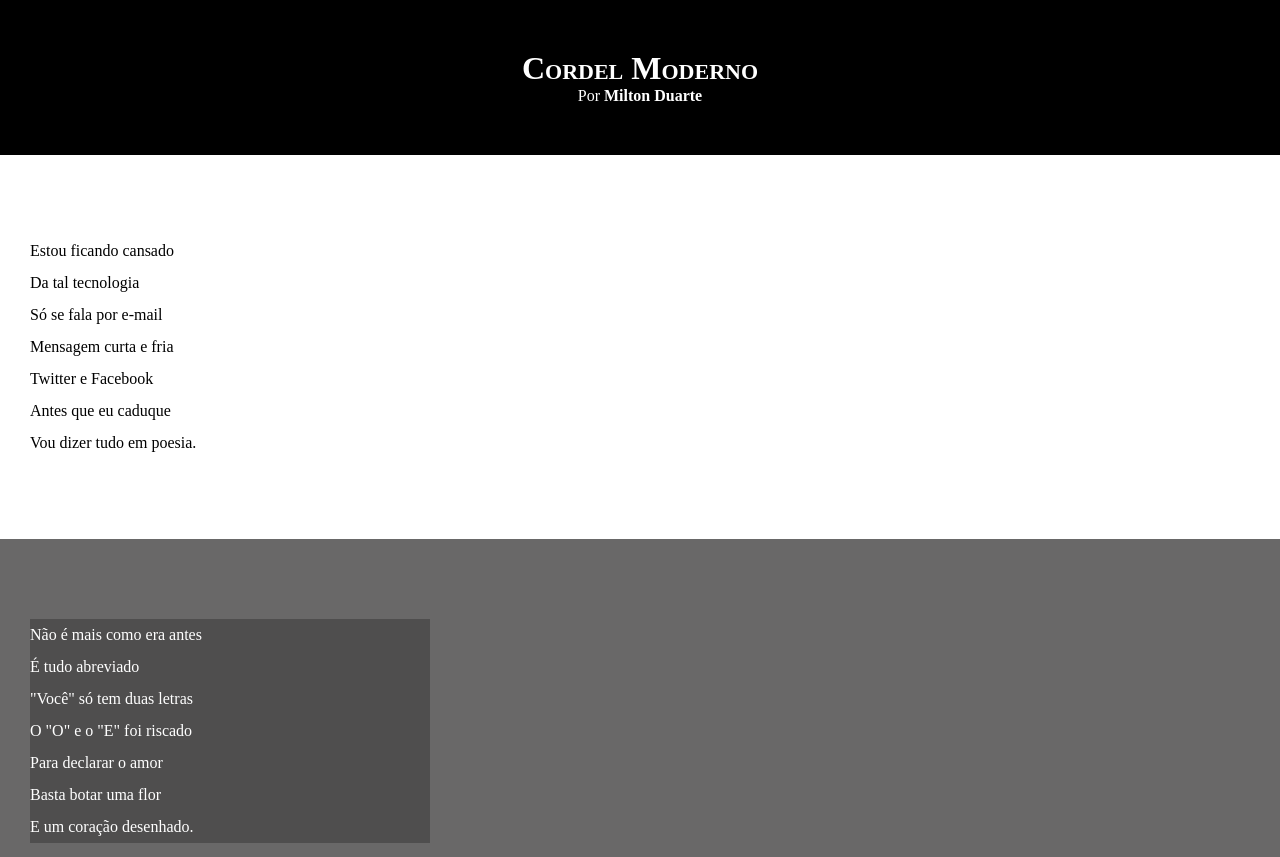
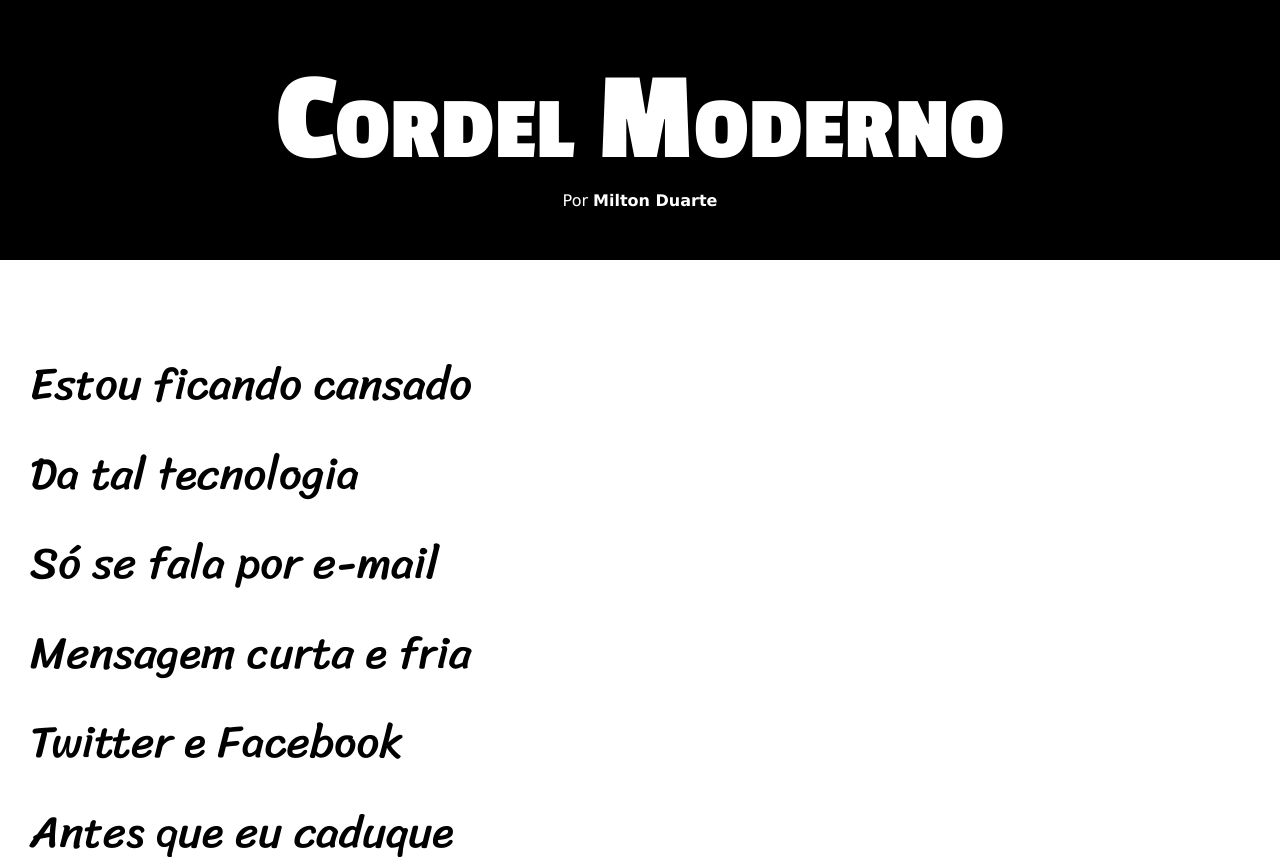
Before and after one commit to musoriano/HTML-CSS, a plain HTML site: page desafios/d012/index.html in a window 1280 px wide. Shown: the top 857 px of the page. Drawn offline with Linux system fonts and the light colour scheme.

Commit message:
atualizacao de estilos desafio 12

```diff
--- a/desafios/d012/estilo/style.css
+++ b/desafios/d012/estilo/style.css
@@ -1,13 +1,24 @@
 @charset "UTF-8";
 
+@import url('https://fonts.googleapis.com/css2?family=Passion+One:wght@400;700;900&display=swap');
+
+@import url('https://fonts.googleapis.com/css2?family=Sriracha&display=swap');
+
+:root {
+    --fonte1: verdana, geneva, tahoma, sans-serif;
+    --fonte2: 'Passion One', sans-serif;
+    --fonte3: 'Sriracha', cursive;
+}
 * {
     margin: 0px;
     padding: 0px;
+    font-size: 1em;
 }
 
 html, body {
     min-height: 100vh;
     background-color: darkgray;
+    font-family: var(--fonte1);
 }
 
 header {
@@ -19,6 +30,8 @@ header {
 header > h1 {
     padding-top: 50px;
     font-variant: small-caps;
+    font-family: var(--fonte2);
+    font-size: 10vw;
 }
 
 header > p {
@@ -40,6 +53,8 @@ section {
     padding-bottom: 10vh;
     line-height: 2em;
     padding-left: 30px;
+    font-family: var(--fonte3);
+    font-size: 3.5vw;
 }
 
 section.normal {
@@ -53,8 +68,9 @@ section.imagem {
 }
 
 section.imagem > p {
-    width: 400px;
     background-color: rgba(0, 0, 0, 0.249);
+    display: inline-block;
+    padding: 5px;
 }
 footer {
     background-color: black;
```
